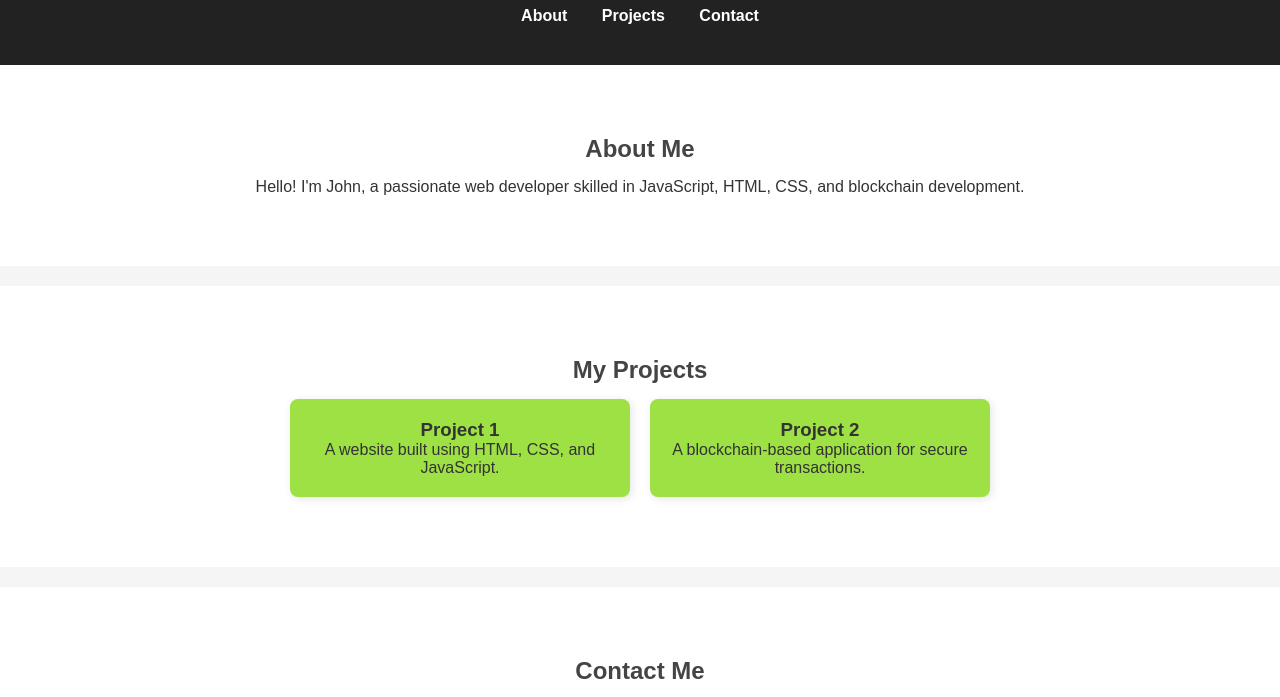
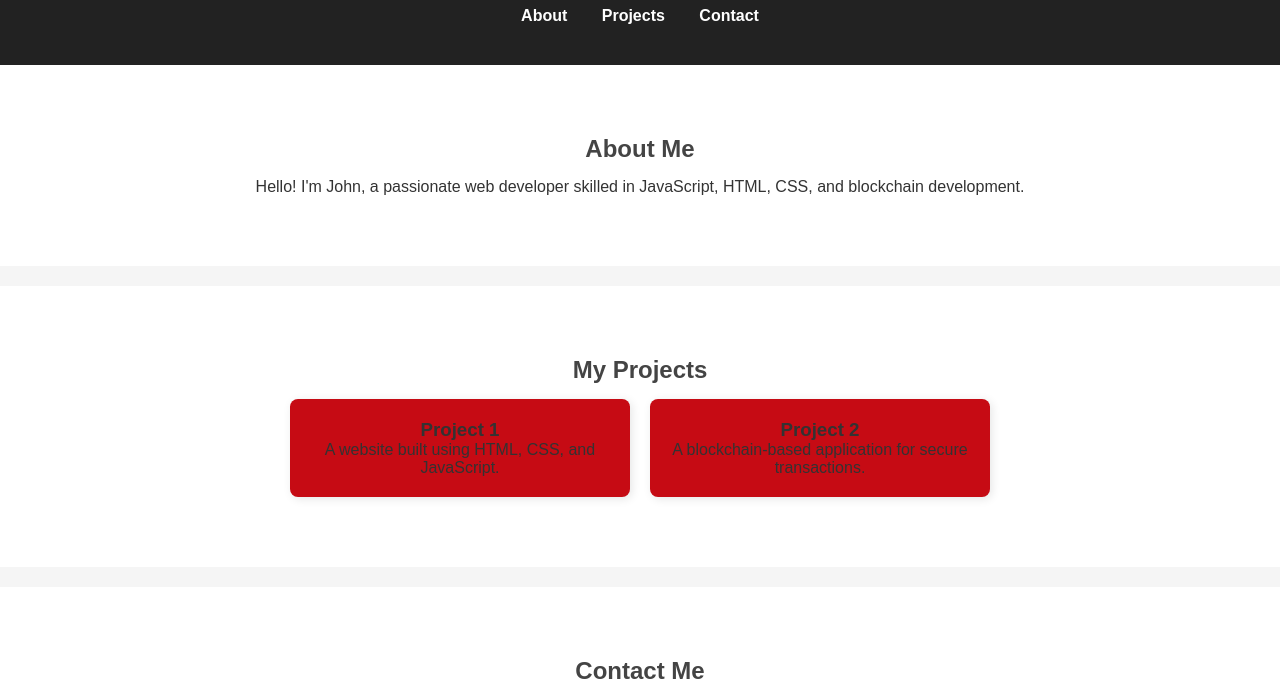
Before and after one commit to TaeJiramet/portfolio, a plain HTML site: page index.html in a window 1280 px wide. Shown: the part 103-800 px from the top of the page. Drawn offline with Linux system fonts and the light colour scheme.

Commit message:
second commit

```diff
--- a/styles.css
+++ b/styles.css
@@ -75,7 +75,7 @@ h2 {
 }
 
 .project {
-  background: #9ee145;
+  background: #c60b14;
   padding: 20px;
   border-radius: 8px;
   width: 300px;
```
